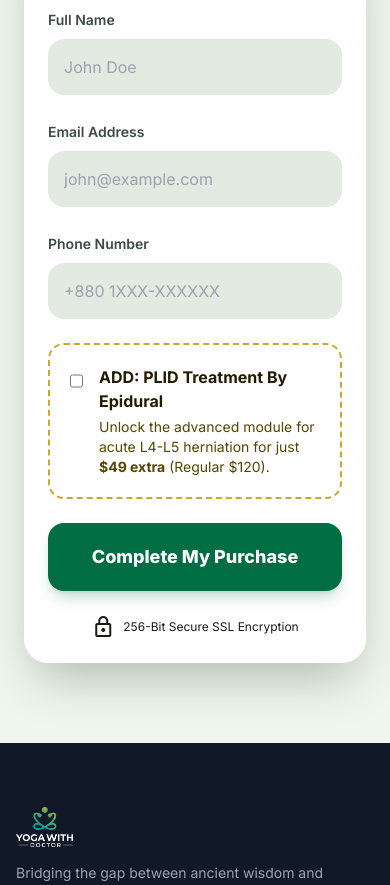
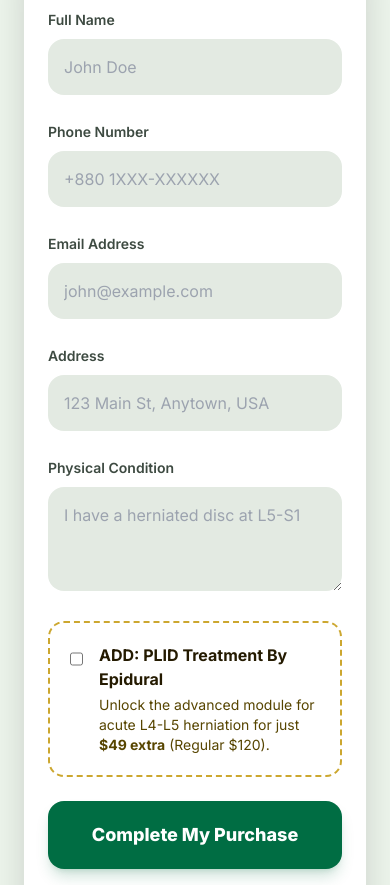
Before and after one commit to Mr-Rafiqul-Islam/yoga-with-doctor, a Next.js app: page /programmes/plid-surgery-decision-system in a window 390 px wide. Shown: the part 7020-7905 px from the top of the page. Built offline with nearby package versions, Linux system fonts and the light colour scheme; no server answers; a web font is replaced by a local one.

Commit message:
feat: Add phone number and physical condition fields to PlidSurgeryDecisionCheckout component for enhanced user input

```diff
--- a/src/app/(public)/programmes/plid-surgery-decision-system/_components/PlidSurgeryDecisionCheckout.tsx
+++ b/src/app/(public)/programmes/plid-surgery-decision-system/_components/PlidSurgeryDecisionCheckout.tsx
@@ -81,6 +81,14 @@ export function PlidSurgeryDecisionCheckout() {
                   />
                 </div>
                 <div className="space-y-2">
+                  <label className="text-sm font-semibold text-on-surface-variant">Phone Number</label>
+                  <input
+                    className="w-full rounded-2xl border-none bg-surface-container-high p-4 transition-all focus:ring-2 focus:ring-primary/30"
+                    placeholder="+880 1XXX-XXXXXX"
+                    type="tel"
+                  />
+                </div>
+                <div className="space-y-2">
                   <label className="text-sm font-semibold text-on-surface-variant">Email Address</label>
                   <input
                     className="w-full rounded-2xl border-none bg-surface-container-high p-4 transition-all focus:ring-2 focus:ring-primary/30"
@@ -88,12 +96,21 @@ export function PlidSurgeryDecisionCheckout() {
                     type="email"
                   />
                 </div>
+
                 <div className="space-y-2">
-                  <label className="text-sm font-semibold text-on-surface-variant">Phone Number</label>
+                  <label className="text-sm font-semibold text-on-surface-variant">Address</label>
                   <input
                     className="w-full rounded-2xl border-none bg-surface-container-high p-4 transition-all focus:ring-2 focus:ring-primary/30"
-                    placeholder="+880 1XXX-XXXXXX"
-                    type="tel"
+                    placeholder="123 Main St, Anytown, USA"
+                    type="text"
+                  />
+                </div>
+                <div className="space-y-2">
+                  <label className="text-sm font-semibold text-on-surface-variant">Physical Condition</label>
+                  <textarea
+                    className="w-full rounded-2xl border-none bg-surface-container-high p-4 transition-all focus:ring-2 focus:ring-primary/30"
+                    placeholder="I have a herniated disc at L5-S1"
+                    rows={3}
                   />
                 </div>
 
```
